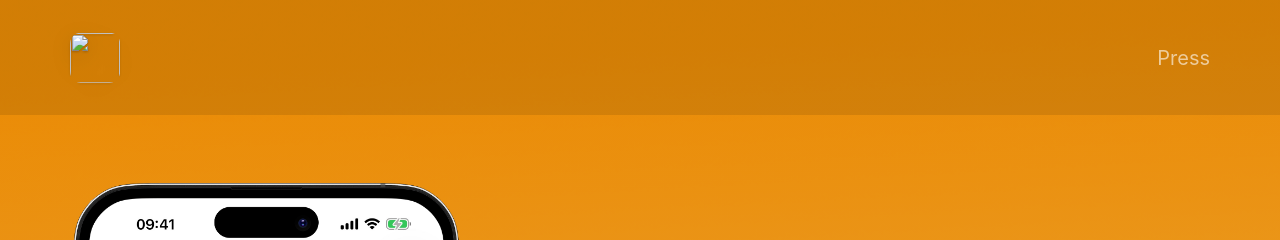
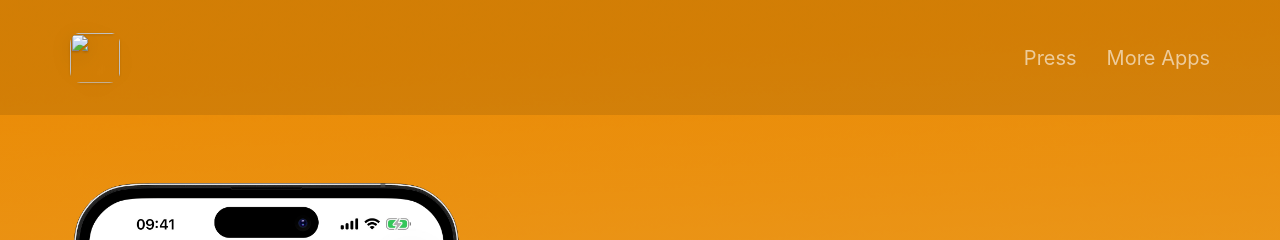
Before and after one commit to pkurzok/PlayTales-Web, a Jekyll site: the page built from index.html, in a window 1280 px wide and 900 px high. Shown: the top 240 px of the window. Built offline with Jekyll 4.4.1, drawn with Linux system fonts in a browser that asks for light colours; nearby versions of some CDN libraries.

Commit message:
Add footer link to apps.peterkurzok.de (#5)

```diff
--- a/_config.yml
+++ b/_config.yml
@@ -47,6 +47,7 @@ app_price_currency                        : USD
 # Information About Yourself
 your_name                                 : Peter Kurzok
 your_link                                 : https://peterkurzok.de
+apps_site_link                            : https://apps.peterkurzok.de
 your_city                                 : Gersfeld
 email_address                             : playtales@peterkurzok.de
 linkedin_username                         :
--- a/_includes/footer.html
+++ b/_includes/footer.html
@@ -83,5 +83,8 @@
 		{% if site.presskit_download_link %}
 			<a href="{{ site.presskit_download_link }}">Press Kit</a>
 		{% endif %}
+		{% if site.apps_site_link %}
+			<a href="{{ site.apps_site_link }}">More Apps</a>
+		{% endif %}
 	</div>
 </footer>
--- a/_includes/header.html
+++ b/_includes/header.html
@@ -27,6 +27,9 @@
 			{% if site.presskit_download_link %}
 				<li><a href="{{ site.presskit_download_link }}">Press Kit</a></li>
 			{% endif %}
+			{% if site.apps_site_link %}
+				<li><a href="{{ site.apps_site_link }}">More Apps</a></li>
+			{% endif %}
 		</ul>
 	</nav>
 </header>
```
